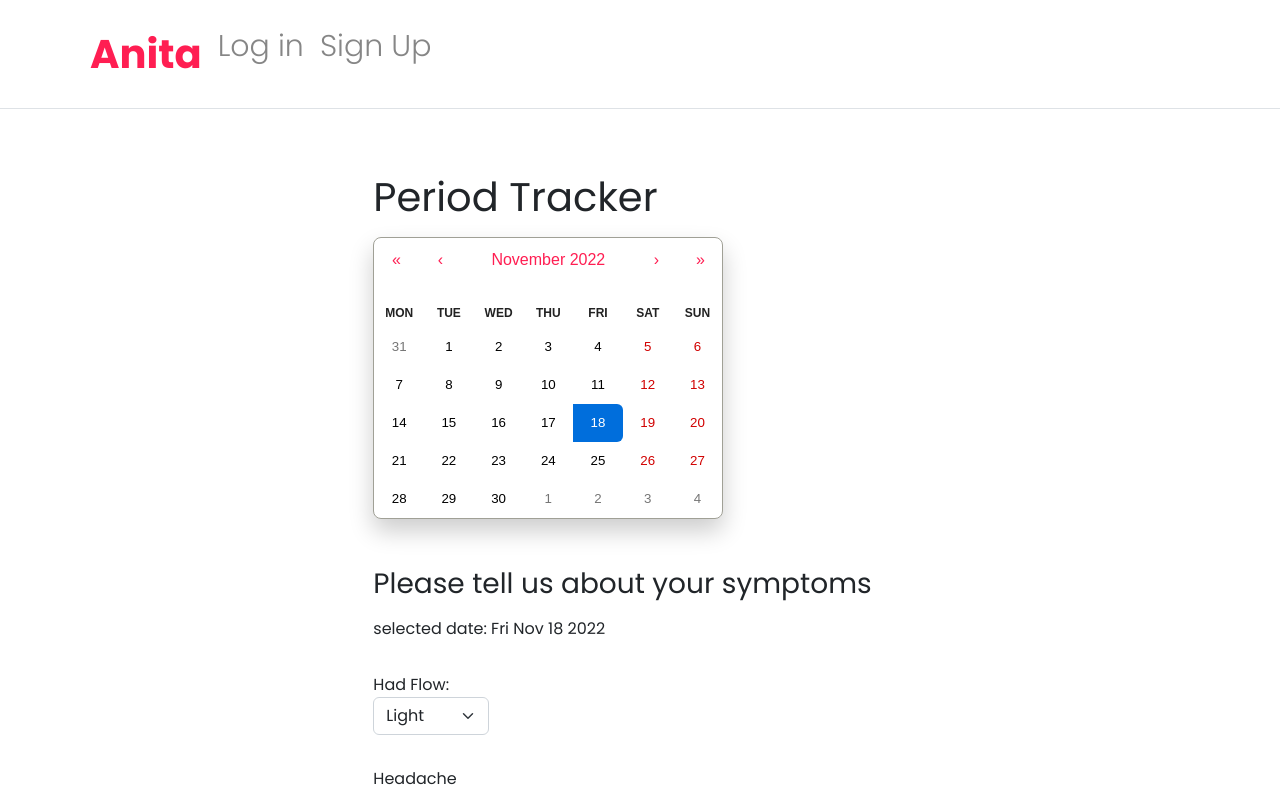
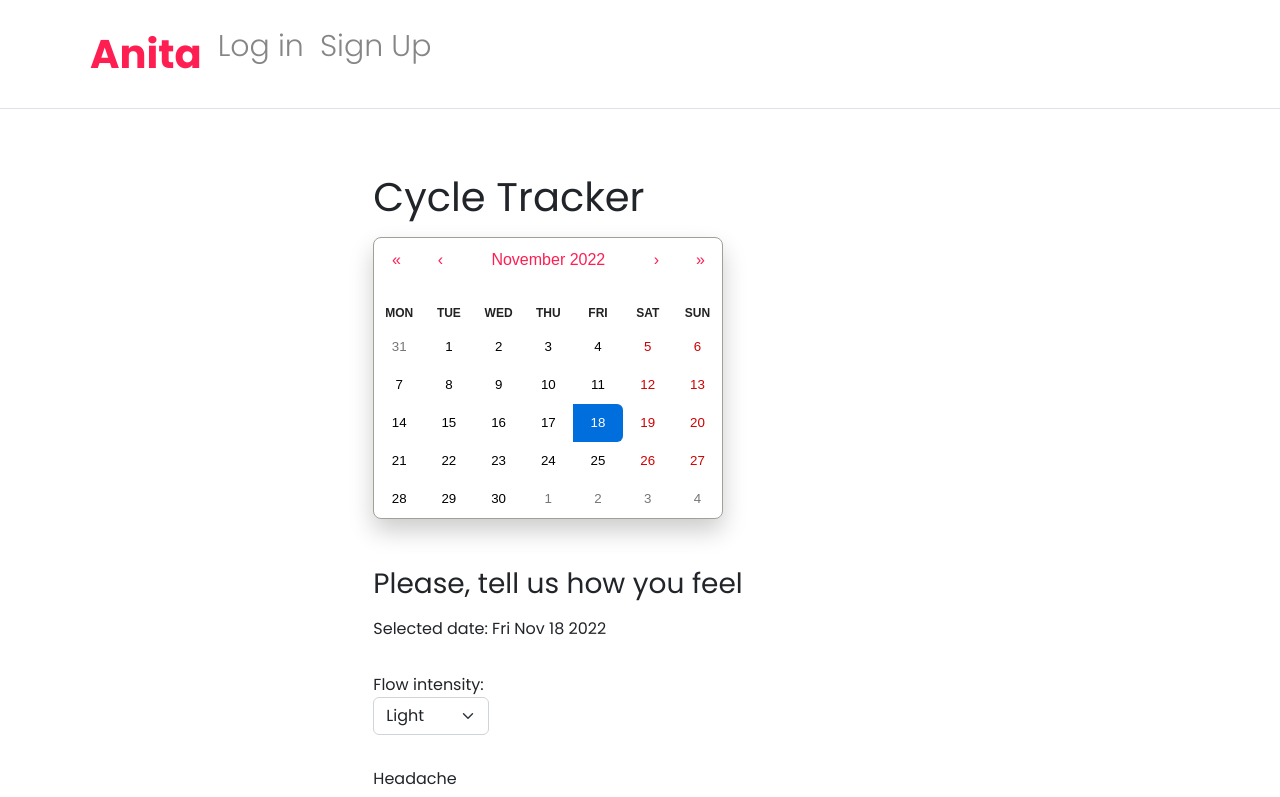
Before and after one commit to Gissell10/period-traker, a React (Create React App) app: page /calendar in a window 1280 px wide. Shown: the top 797 px of the page. Built offline with nearby package versions, Linux system fonts and the light colour scheme; what @mars/heroku-js-runtime-env would draw is missing.

Commit message:
Fix other typos

```diff
--- a/src/components/Schedule.jsx
+++ b/src/components/Schedule.jsx
@@ -9,7 +9,7 @@ const Schedule = function () {
   return (
     <div className="col-md-10 mx-auto col-lg-5 rounded-5 my-5 animate__animated animate__fadeInUp animate__faster">
       <div className="row align-items-center">
-        <h1 className="my-3 textName">Period Tracker</h1>
+        <h1 className="my-3 textName">Cycle Tracker</h1>
         <div className="col align-self-center">
           <Calendar
             onChange={setPeriodDate}
--- a/src/components/Symptoms.jsx
+++ b/src/components/Symptoms.jsx
@@ -37,12 +37,12 @@ const Symptoms = function ({ periodDate }) {
 
   return (
     <div className="animate__animated animate__fadeInUp animate__faster">
-      <h3>Please tell us about your symptoms</h3>
-      <div className="my-3">selected date: {periodDate.toDateString()}</div>
+      <h3>Please, tell us how you feel</h3>
+      <div className="my-3">Selected date: {periodDate.toDateString()}</div>
       <form onSubmit={handleSubmit}>
         <div className="form mb-3">
           <label className="my-3">
-            Had Flow:
+            Flow intensity:
             <select
               name="flow"
               value={symptoms.value}
```
